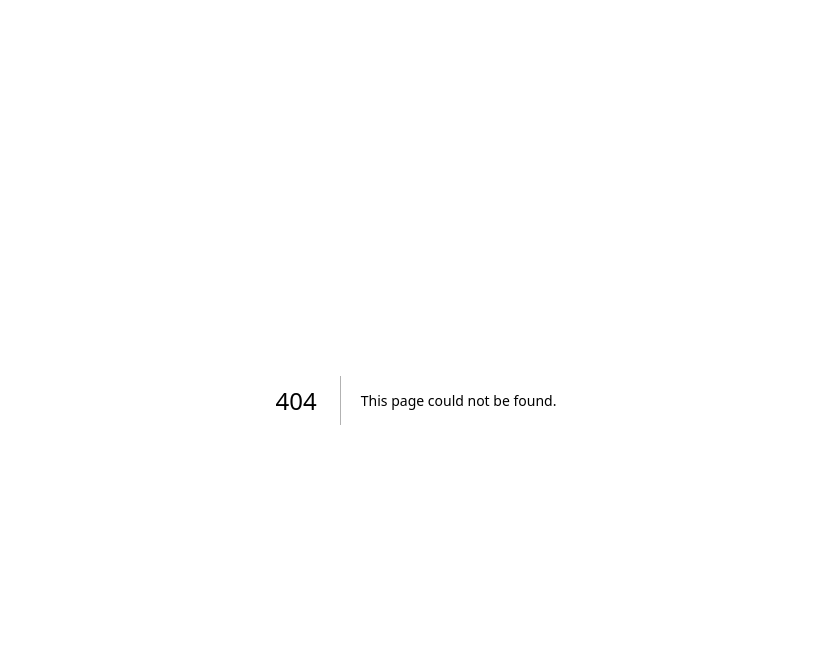
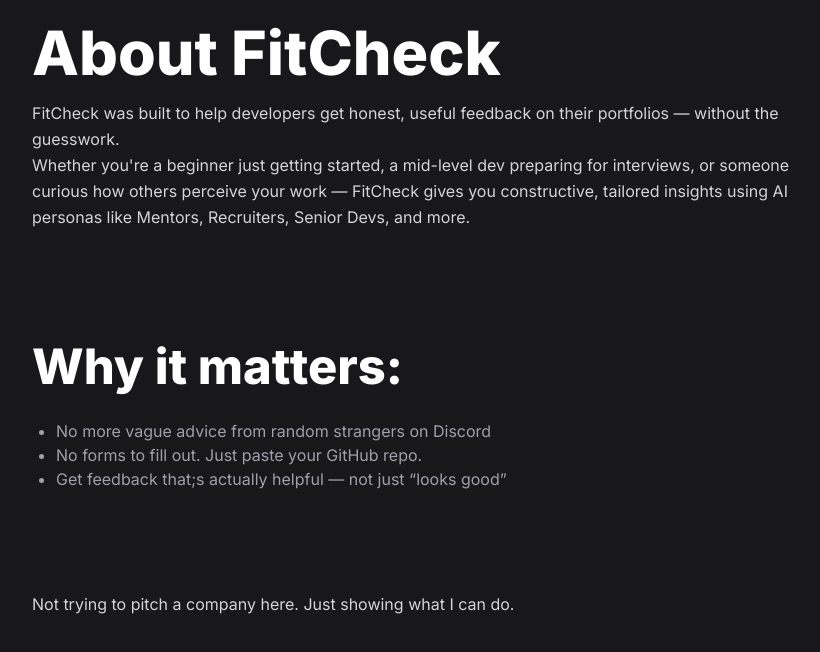
Before and after one commit to ChetanbirSingh/FitCheck, a Next.js app: page /about in a window 1280 px wide. Before the commit this address had no page. Shown: the top 652 px of the page, without its empty margins (224-1044 px from the left). Built offline with nearby package versions, Linux system fonts and the light colour scheme.

Commit message:
feat: add About page

```diff
--- /dev/null
+++ b/src/app/about/page.tsx
@@ -0,0 +1,10 @@
+import AboutSection from '@/components/about/AboutSection';
+import Footer from '@/components/layout/Footer';
+
+export default function AboutPage() {
+  return (
+    <main>
+      <AboutSection />
+    </main>
+  );
+}
```
